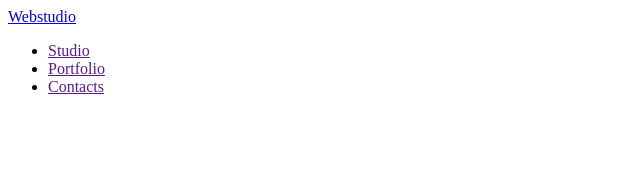
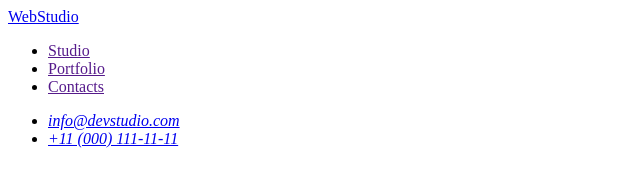
Before and after one commit to Methadone1990/goit-markup-hw-01, a plain HTML site: page index.html in a window 1280 px wide. Shown: the whole page, without its empty margins (0-640 px from the left). Drawn offline with Linux system fonts and the light colour scheme.

Commit message:
27.12.2024 17.24

```diff
--- a/index.html
+++ b/index.html
@@ -7,14 +7,20 @@
   </head>
   <body>
     <header>
-      <a href="/index.html">Webstudio</a>
       <nav>
+        <a href="./index.html">WebStudio</a>
         <ul>
           <li><a href="">Studio</a></li>
           <li><a href="">Portfolio</a></li>
           <li><a href="">Contacts</a></li>
         </ul>
       </nav>
+      <address>
+        <ul>
+          <li><a href="mailto:info@devstudio.com">info@devstudio.com</a></li>
+          <li><a href="tel:+110001111111">+11 (000) 111-11-11</a></li>
+        </ul>
+      </address>
     </header>
     <main>
       <section></section>
```
